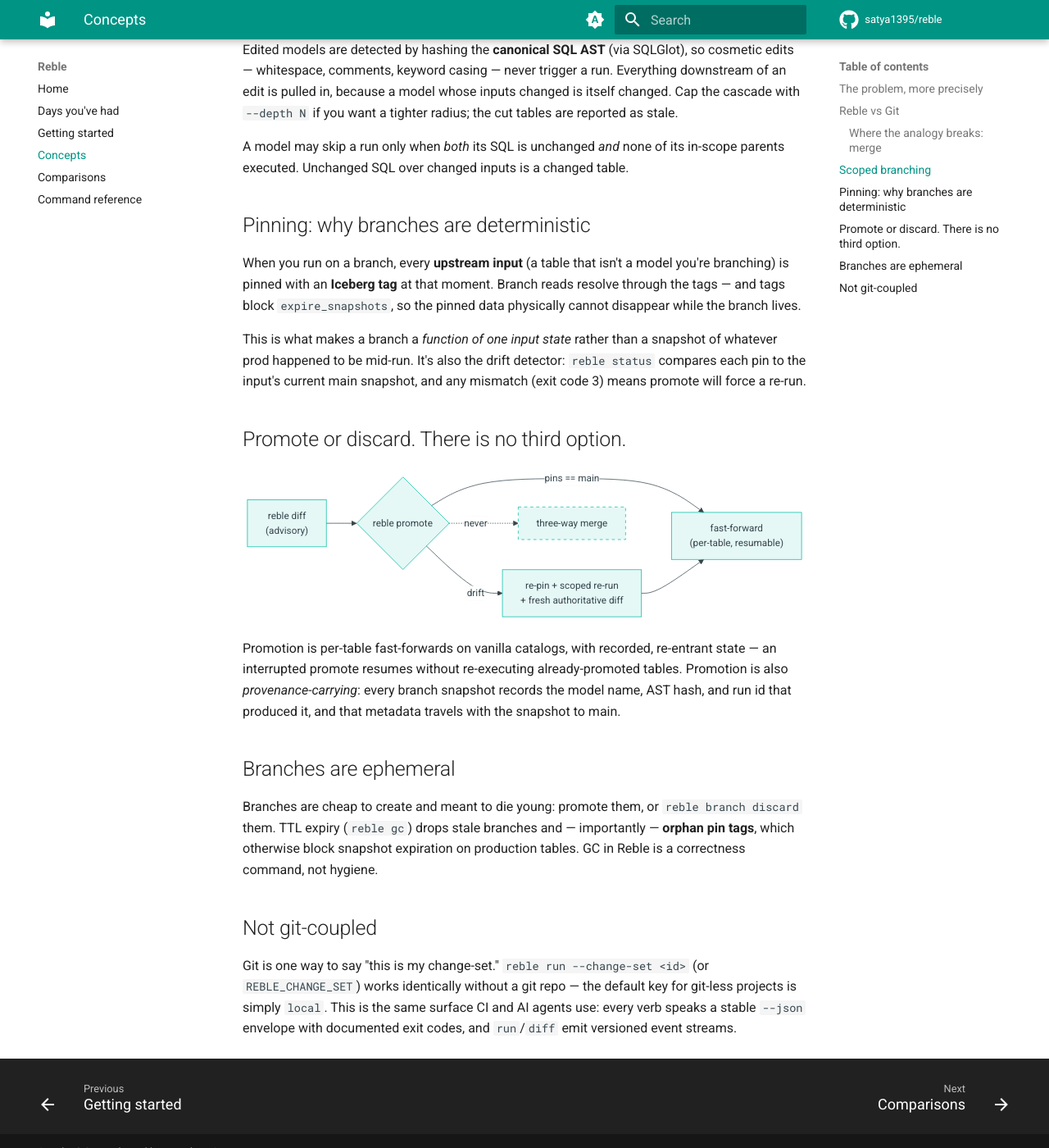
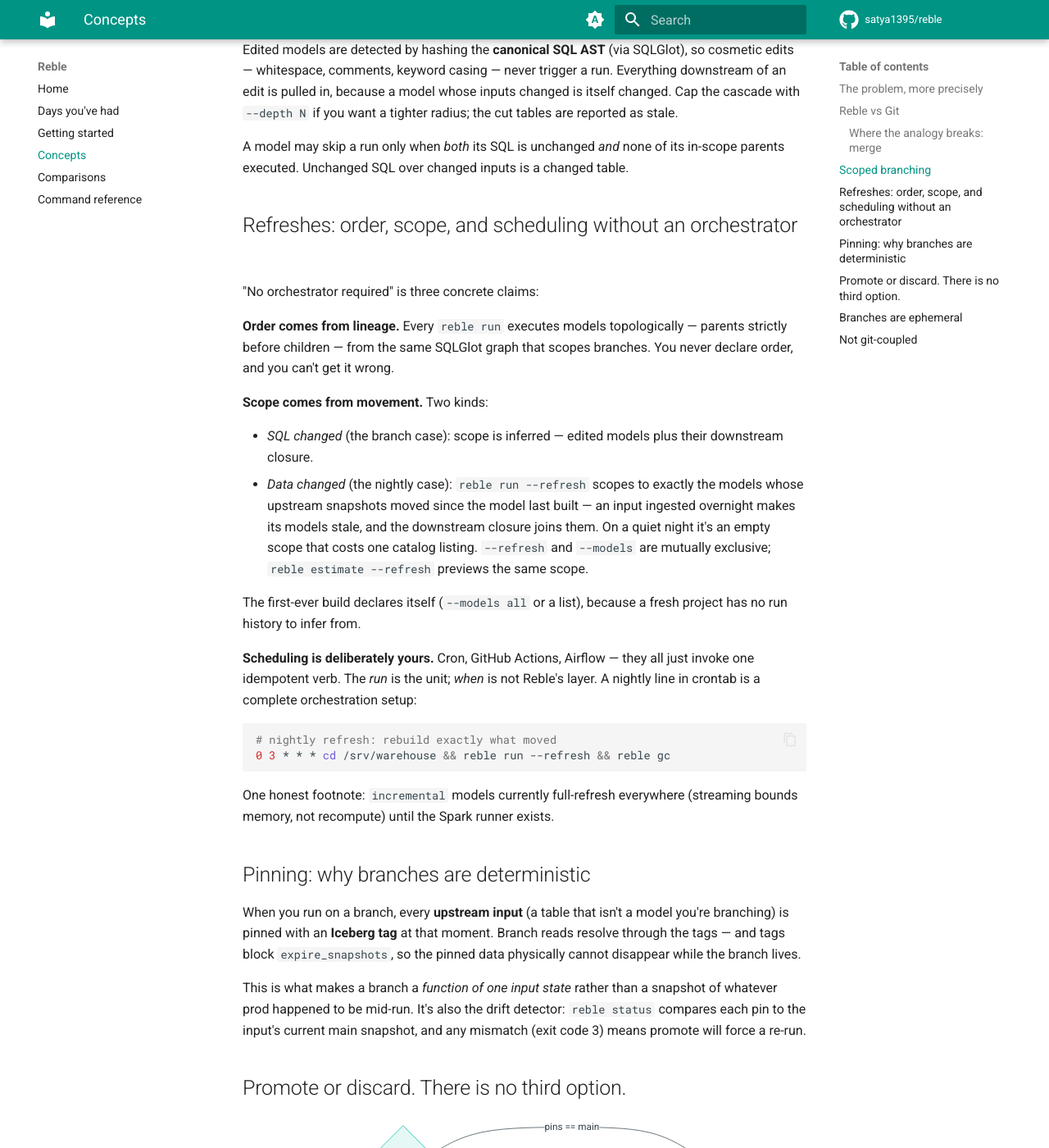
Before and after one commit to satya1395/reble, an MkDocs documentation site: the page built from docs/concepts.md, in a window 1280 px wide and 1400 px high, scrolled down 1730 px. Shown: the whole window at 82% size. Built offline with MkDocs 1.6.1 and Material for MkDocs 9.7.7, drawn with Linux system fonts in a browser that asks for light colours; comment, search, counter and statistics services are not loaded.

Commit message:
0.3.1: reble run --refresh (data-driven scope) + Refreshes docs
Scope from movement: --refresh rebuilds models whose upstream snapshots
moved (snapshot timestamps, no new state), closed downstream; estimate
previews it; MCP gains the flag symmetric. Docs: Refreshes section makes
'no orchestrator required' three backed claims (order from lineage, scope
from movement, scheduling from cron).

Fixes found by the new tests: standing on main no longer disambiguates to
a suffixed branch (nightly refreshes land on main); iceberg_scan locations
inlined as literals (prepared parameters silently disabled the streaming
path in 0.3.0); init gitignores sql-catalog artifacts.

````diff
--- a/docs/concepts.md
+++ b/docs/concepts.md
@@ -72,6 +72,41 @@ A model may skip a run only when *both* its SQL is unchanged *and* none of
 its in-scope parents executed. Unchanged SQL over changed inputs is a
 changed table.
 
+## Refreshes: order, scope, and scheduling without an orchestrator
+
+"No orchestrator required" is three concrete claims:
+
+**Order comes from lineage.** Every `reble run` executes models
+topologically — parents strictly before children — from the same SQLGlot
+graph that scopes branches. You never declare order, and you can't get it
+wrong.
+
+**Scope comes from movement.** Two kinds:
+
+- *SQL changed* (the branch case): scope is inferred — edited models plus
+  their downstream closure.
+- *Data changed* (the nightly case): `reble run --refresh` scopes to
+  exactly the models whose upstream snapshots moved since the model last
+  built — an input ingested overnight makes its models stale, and the
+  downstream closure joins them. On a quiet night it's an empty scope that
+  costs one catalog listing. `--refresh` and `--models` are mutually
+  exclusive; `reble estimate --refresh` previews the same scope.
+
+The first-ever build declares itself (`--models all` or a list), because a
+fresh project has no run history to infer from.
+
+**Scheduling is deliberately yours.** Cron, GitHub Actions, Airflow — they
+all just invoke one idempotent verb. The *run* is the unit; *when* is not
+Reble's layer. A nightly line in crontab is a complete orchestration setup:
+
+```bash
+# nightly refresh: rebuild exactly what moved
+0 3 * * * cd /srv/warehouse && reble run --refresh && reble gc
+```
+
+One honest footnote: `incremental` models currently full-refresh everywhere
+(streaming bounds memory, not recompute) until the Spark runner exists.
+
 ## Pinning: why branches are deterministic
 
 When you run on a branch, every **upstream input** (a table that isn't a
--- a/pyproject.toml
+++ b/pyproject.toml
@@ -1,6 +1,6 @@
 [project]
 name = "reble"
-version = "0.3.0"
+version = "0.3.1"
 description = "Git-style branching for Iceberg data warehouses: scoped branches, row-level diffs, fast-forward promotion."
 readme = "README.md"
 requires-python = ">=3.10"
--- a/src/reble/__init__.py
+++ b/src/reble/__init__.py
@@ -1,3 +1,3 @@
 """Reble: git-style branching for Iceberg data warehouses."""
 
-__version__ = "0.3.0"
+__version__ = "0.3.1"
````
Also changed, not shown: CHANGELOG.md (+14 -0 lines), DECISIONS.md (+30 -6 lines), README.md (+2 -1 lines), SPEC.md (+5 -3 lines), docs/cli.md (+2 -0 lines), 7 other files.
